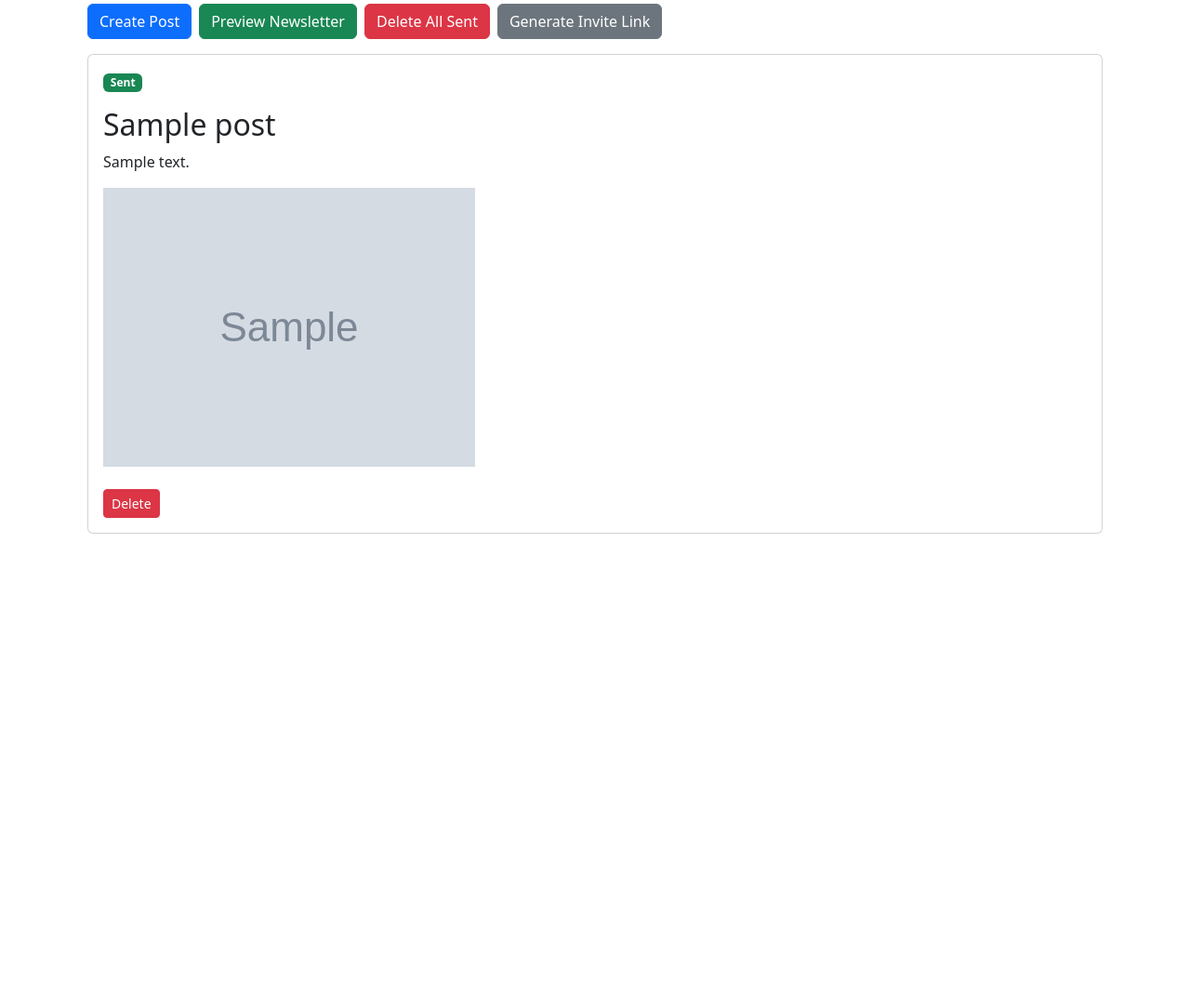
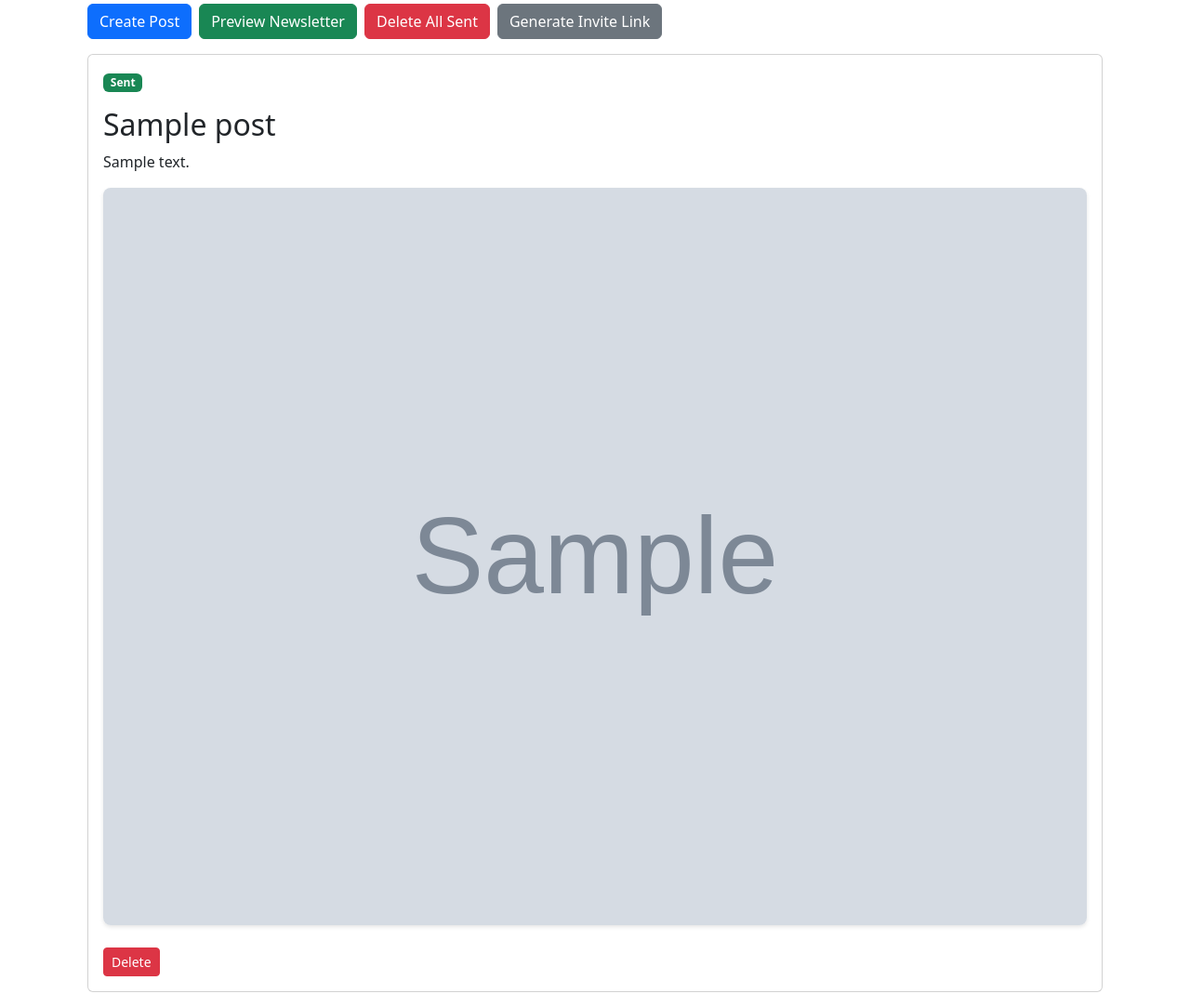
Before and after one commit to preahs/Postette, a Flask app: page / in a window 1280 px wide. Shown: the part 173-1256 px from the top of the page at 93% size. Before the commit the page ends 747 px from the top, so only its background shows below. Run offline with Flask 3, Linux system fonts and the light colour scheme; a user stored in the database is signed in; tables that the repository leaves empty hold one stand-in row (values such as "Sample post"); grey boxes marked "Sample" are stand-in pictures.

Commit message:
Style images in a gallery format
Images appeared strangely on the page before.

```diff
--- /dev/null
+++ b/app/static/styles.css
@@ -0,0 +1,47 @@
+/* Post image gallery */
+.post-images {
+    display: grid;
+    grid-template-columns: repeat(auto-fit, minmax(250px, 1fr));
+    gap: 1rem;
+    margin: 1rem 0;
+}
+
+.post-image-container {
+    position: relative;
+    width: 100%;
+    padding-top: 75%; /* 4:3 Aspect Ratio */
+    overflow: hidden;
+    border-radius: 8px;
+    box-shadow: 0 2px 4px rgba(0,0,0,0.1);
+}
+
+.post-image {
+    position: absolute;
+    top: 0;
+    left: 0;
+    width: 100%;
+    height: 100%;
+    object-fit: cover;
+    transition: transform 0.3s ease;
+}
+
+.post-image:hover {
+    transform: scale(1.05);
+}
+
+/* Single image display */
+.post-image-container.single {
+    max-width: 600px;
+    margin: 1rem auto;
+}
+
+/* Responsive adjustments */
+@media (max-width: 768px) {
+    .post-images {
+        grid-template-columns: 1fr;
+    }
+
+    .post-image-container {
+        padding-top: 66.67%; /* 3:2 Aspect Ratio for mobile */
+    }
+}
--- a/app/templates/index.html
+++ b/app/templates/index.html
@@ -32,11 +32,18 @@
 
         <h2>{{ post.title }}</h2>
         <p>{{ post.content|safe }}</p>
-        <div class="mb-3">
-          {% for filename in post.image_filenames.split(',') if filename %}
-            <img src="{{ url_for('static', filename='uploads/' ~ filename.strip()) }}" class="img-fluid mb-2 d-block">
-          {% endfor %}
-        </div>
+        {% if post.image_filenames %}
+          <div class="post-images {% if post.image_filenames.count(',') == 0 %}single{% endif %}">
+            {% for filename in post.image_filenames.split(',') if filename %}
+              <div class="post-image-container">
+                <img src="{{ url_for('static', filename='uploads/' ~ filename.strip()) }}"
+                     class="post-image"
+                     alt="Post image"
+                     loading="lazy">
+              </div>
+            {% endfor %}
+          </div>
+        {% endif %}
 
         <!-- Delete Button -->
         <form action="{{ url_for('main.delete_post', post_id=post.id) }}" method="POST" style="display: inline;">
```
Also changed, not shown: instance/newsletter.db.
